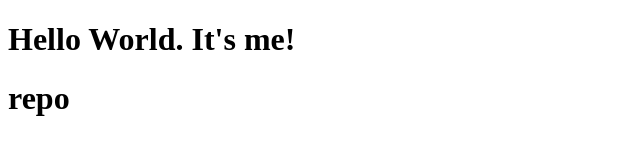
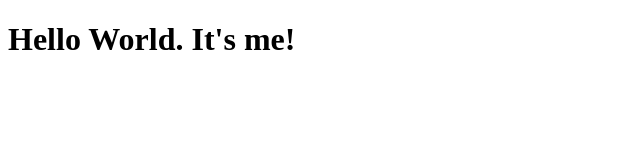
Before and after one commit to dfcorrigan/dfcorrigan.github.io, a plain HTML site: page index.html in a window 1280 px wide. Shown: the whole page, without its empty margins (0-640 px from the left). Drawn offline with Linux system fonts and the light colour scheme.

Commit message:
Update index.html

```diff
--- a/index.html
+++ b/index.html
@@ -3,6 +3,5 @@
 <body>
   <title>repo</title>
 <h1>Hello World. It's me!</h1>
-<h1>repo</h1>
 </body>
 </html>
```
